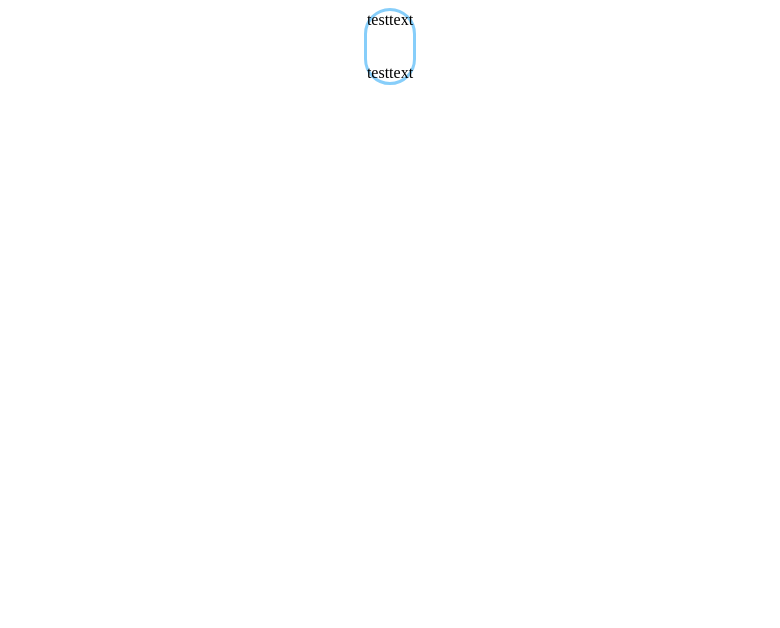
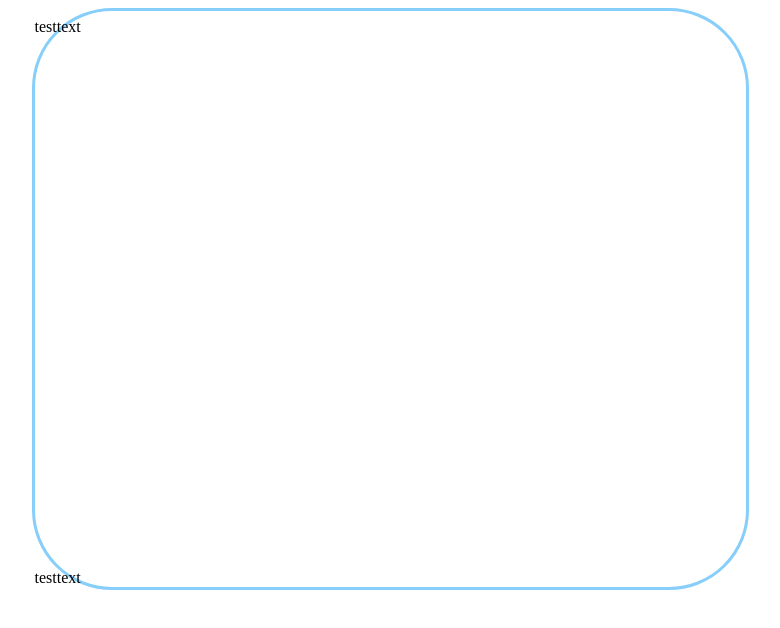
Before and after one commit to technii/website-prototype-3-the-websitening, an Astro site: page / in a window 1280 px wide. Shown: the whole page, without its empty margins (250-1030 px from the left). Built offline with nearby package versions, Linux system fonts and the light colour scheme; Astro itself is replaced by a stand-in of ours.

Commit message:
fixing some bugged css hopefully

```diff
--- a/public/indexstyle.css
+++ b/public/indexstyle.css
@@ -1,12 +1,13 @@
 body {
-    background-image:  "indexbg.webp";
+    background-image:  "/indexbg.webp";
 }
 
 .WindowBorder {
     border-style: solid;
     border-color: lightskyblue;
     border-radius: 5rem;
-
+    min-width: 75%;
+    min-height: 75%;
 }
 .WindowSeperator{
     justify-self: center;
@@ -14,6 +15,9 @@ body {
     justify-content: center;
     padding-left: 10rem;
     padding-right: 10rem;
+    min-width: 75%;
+    min-height: 75%;
+
 }
 .WindowTop{
     padding-bottom: 75%;
```
